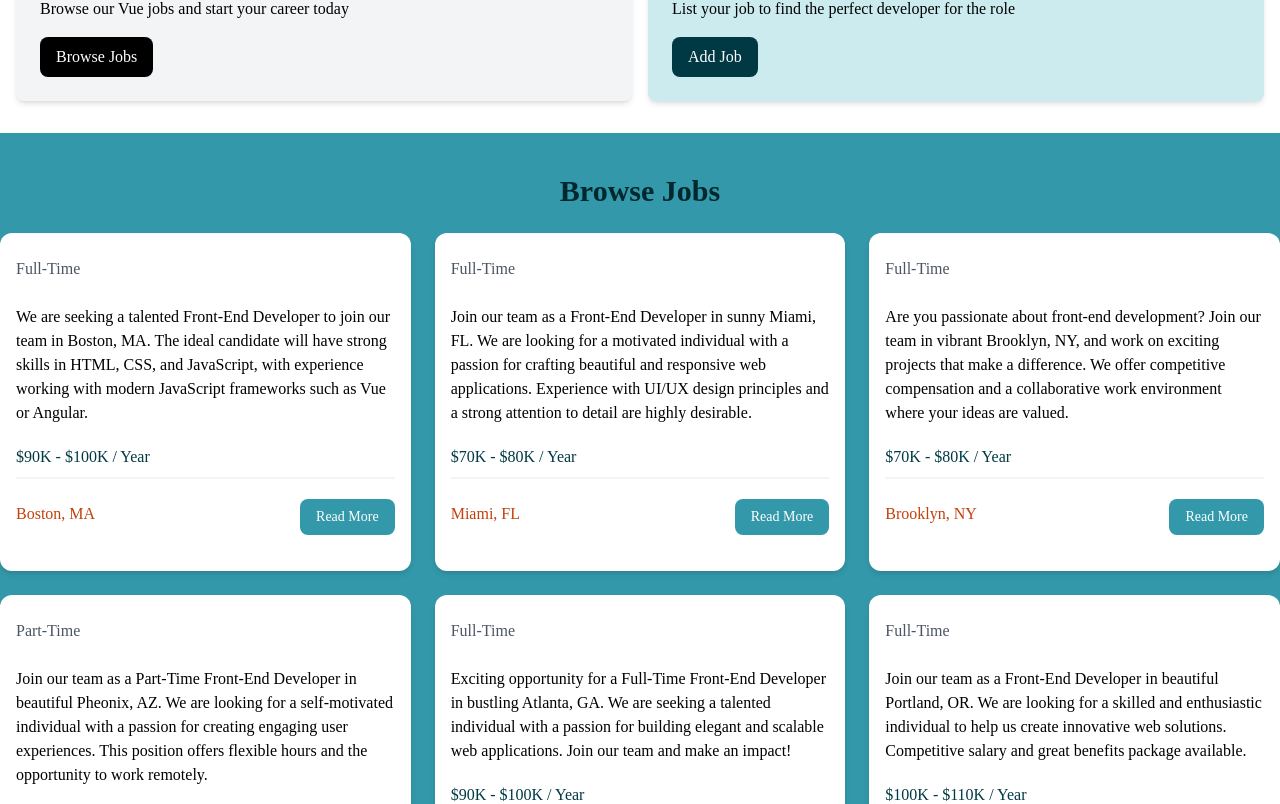
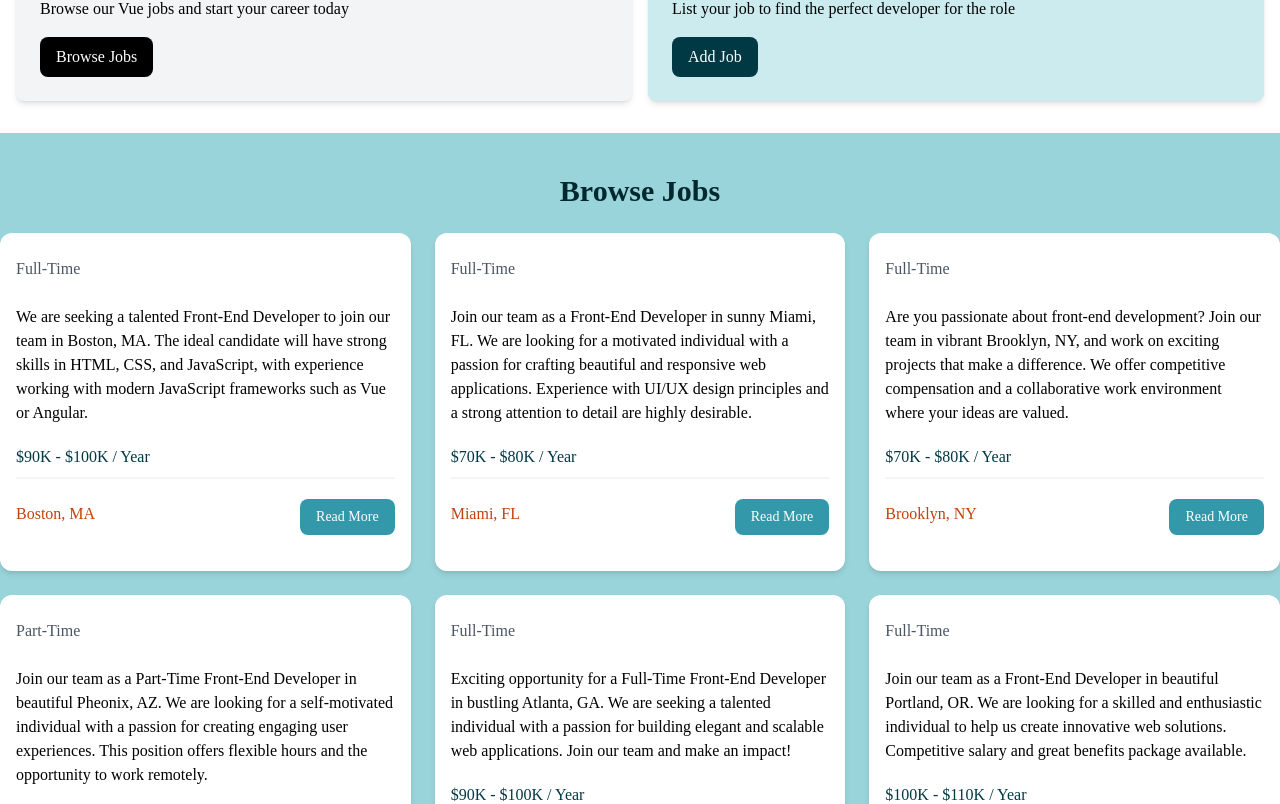
Before and after one commit to Lu-Smith/vue_api_jobs, a Vue app: page / in a window 1280 px wide. Shown: the part 476-1280 px from the top of the page. Built offline with nearby package versions, Linux system fonts and the light colour scheme.

Commit message:
Updated styling in JobListings.vue

```diff
--- a/src/components/JobsListings.vue
+++ b/src/components/JobsListings.vue
@@ -1,5 +1,5 @@
 <template>
-  <section class="bg-customBlue-400 px-4, py-10">
+  <section class="bg-customBlue-200 px-4, py-10">
     <div class="container-xl lg:container m-auto" >
       <h2 class="text-3xl font-bold text-customBlue-900 mb-6 text-center">
         Browse Jobs
```
